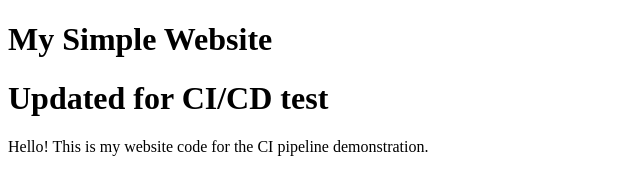
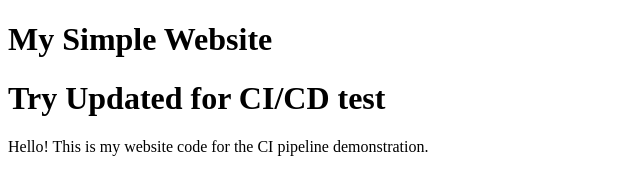
Before and after one commit to pinggid/GitTest, a plain HTML site: page index.html in a window 1280 px wide. Shown: the whole page, without its empty margins (0-640 px from the left). Drawn offline with Linux system fonts and the light colour scheme.

Commit message:
CI/Cd trigger

```diff
--- a/index.html
+++ b/index.html
@@ -2,7 +2,7 @@
 <html>
   <body>
     <h1>My Simple Website</h1>
-    <h1>Updated for CI/CD test</h1>
+    <h1>Try Updated for CI/CD test</h1>
 	<p>Hello! This is my website code for the CI pipeline demonstration.</p>
   </body>
 </html>
```
